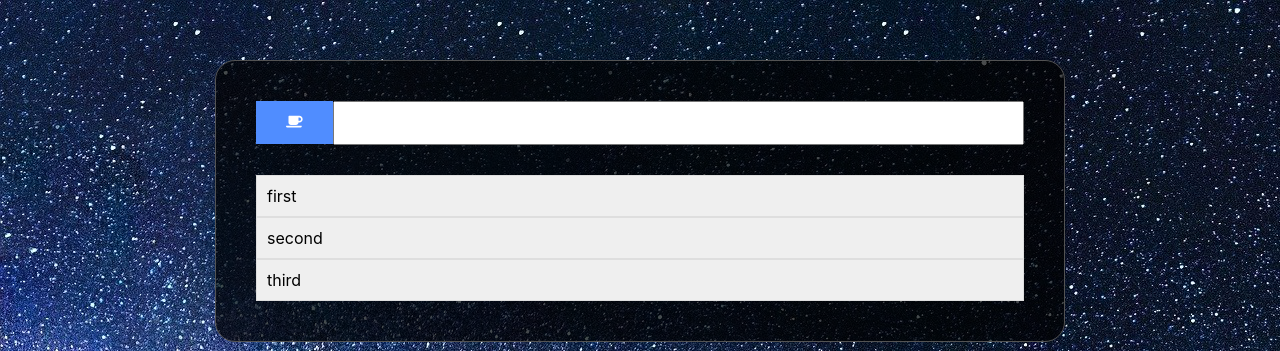
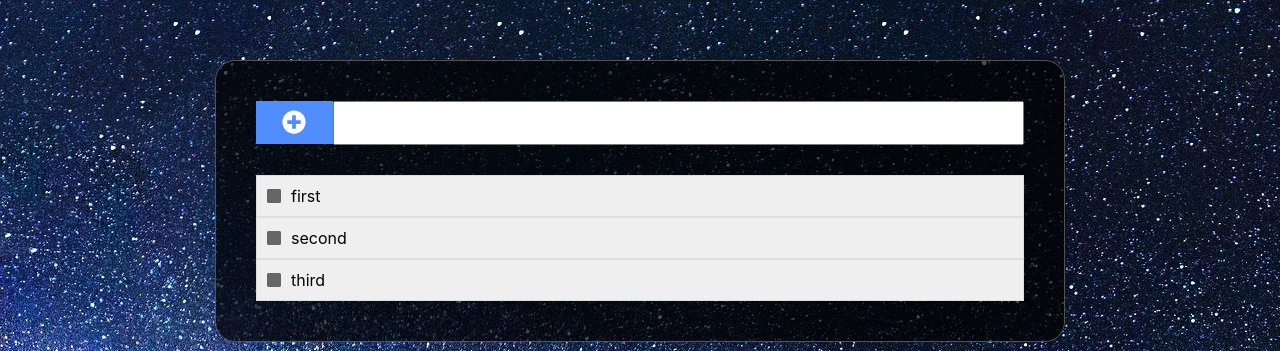
Before and after one commit to AndersDeath/react-todo, a React (Create React App) app: page / in a window 1280 px wide. Shown: the top 351 px of the page. Built offline with nearby package versions, Linux system fonts and the light colour scheme.

Commit message:
improove style

```diff
--- a/src/components/App/App.scss
+++ b/src/components/App/App.scss
@@ -26,7 +26,6 @@ body {
       font-size: 24px;
       padding: 6px;
       width: 90%;
-      margin-bottom: 30px;
     }
     button {
       width: 10%;
@@ -36,10 +35,13 @@ body {
       background-color: #508dff;
       border:none;
       color: #fff;
+      font-size: 24px;
     }
   }
 
   .list {
+    margin-top: 30px;
+
     flex-direction: column;
     width: 100%;
     &__item {
@@ -47,10 +49,17 @@ body {
       background: #efefef;
       border: 1px solid #dedede;
       cursor: pointer;
-
+      .text {
+        margin-left: 10px;
+      }
+      .icon {
+        color: #666;;
+      }
       &.done {
-        text-decoration: line-through;
         background: #cdcdcd;
+        .text {
+          text-decoration: line-through;
+        }
 
       }
 
--- a/src/components/App/App.tsx
+++ b/src/components/App/App.tsx
@@ -1,21 +1,14 @@
 import React, { useState, KeyboardEvent } from 'react';
 import { FontAwesomeIcon } from '@fortawesome/react-fontawesome'
-import { faCoffee } from '@fortawesome/free-solid-svg-icons'
+import { faPlusCircle, faSquare, faCheckSquare, faSquareRootAlt, faShareSquare, faCheck } from '@fortawesome/free-solid-svg-icons'
 
 import './App.scss';
-
 interface IItem {
   key: number;
   title: string;
   status: boolean;
 }
-
-function App() {
-
-  const [input, setInput] = useState<string>('')
-  const [iterator, setIterator] = useState<number>(3)
-
-  const [items, setItem] = useState<IItem[]>([
+const defaultData: IItem[] = [
   {
     key: 0,
     title:'first',
@@ -31,7 +24,16 @@ function App() {
     title:'third ',
     status: false
   },
-  ]);
+]
+
+
+
+function App() {
+
+  const [input, setInput] = useState<string>('')
+  const [iterator, setIterator] = useState<number>(3)
+
+  const [items, setItem] = useState<IItem[]>([...defaultData]);
 
   function inputOnChange(val: React.ChangeEvent<HTMLInputElement>){
     setInput(val.target.value);
@@ -63,13 +65,14 @@ function App() {
       addItem(iterator);
     }
   }
+
   return (
     <div className="containter">
       <div className="input">
       <button onClick={() => {
           addItem(iterator);
         }}>
-          <FontAwesomeIcon icon={faCoffee} />
+          <FontAwesomeIcon icon={faPlusCircle} />
       </button>
         <input value={input} onKeyUp={onKeyDownHandler} onChange={inputOnChange} type="search" />
       </div>
@@ -77,12 +80,22 @@ function App() {
         {
          items.map((item: IItem) => {
           let style = 'list__item';
+          let styleDone = '';
+          let icon = faSquare;
           if(item.status) {
-            style += ' done'
+            style += ' done';
+            icon = faCheckSquare;
           }
+
+
           return <div className={style}  key={item.key} onClick={() => {
             setStatus(item.key);
-          }}>{item.title}</div>
+          }}>
+            <span className="icon">
+              <FontAwesomeIcon icon={icon} />
+            </span>
+            <span className="text">{item.title}</span>
+            </div>
          })
         }
       </div>
```
Lines whose indentation alone changed are shown as unchanged.
